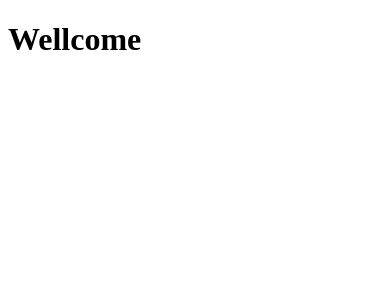
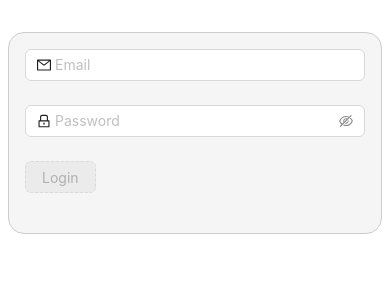
Before and after one commit to bilalabdelkadir/condigital-client, a React (Vite) app: page / in a window 390 px wide. Shown: the top 300 px of the page. Built offline with nearby package versions, Linux system fonts and the light colour scheme.

Commit message:
feat: added register and login components

```diff
--- a/package.json
+++ b/package.json
@@ -10,6 +10,7 @@
     "preview": "vite preview"
   },
   "dependencies": {
+    "@ant-design/icons": "^5.1.4",
     "@reduxjs/toolkit": "^1.9.5",
     "@types/react-redux": "^7.1.25",
     "@types/react-router-dom": "^5.3.3",
--- a/src/App.tsx
+++ b/src/App.tsx
@@ -1,8 +1,10 @@
+import Login from "./components/auth/Login/Login";
+
 function App() {
   return (
     <>
       <div>
-        <h1>Wellcome</h1>
+        <Login />
       </div>
     </>
   );
--- /dev/null
+++ b/src/components/auth/Login/Login.module.css
@@ -0,0 +1,42 @@
+.form-container {
+  border: 1px solid #ccc;
+  padding: 36px 16px;
+  max-width: 50%;
+  margin-left: auto;
+  margin-right: auto;
+  max-height: 80vh;
+  border-radius: 1rem;
+  margin-top: 5rem;
+  background-color: rgb(245, 245, 245);
+}
+
+.form-container .ant-form-item:last-child {
+  display: flex;
+  justify-content: center;
+}
+
+@media screen and (max-width: 768px) {
+  .form-container {
+    max-width: 90%;
+    margin-top: 3rem;
+    padding: 24px;
+  }
+}
+
+@media screen and (max-width: 480px) {
+  .form-container {
+    max-width: 100%;
+    margin-top: 2rem;
+    padding: 16px;
+  }
+}
+
+.btn-class {
+  margin: 0 auto;
+  padding: 0 1rem;
+}
+
+.btn-class.ant-btn[disabled] {
+  background-color: #ddd; /* Update with desired color */
+  color: #999; /* Update with desired color */
+}
--- /dev/null
+++ b/src/components/auth/Login/Login.tsx
@@ -0,0 +1,67 @@
+import React, { useEffect, useState } from "react";
+import { LockOutlined, MailOutlined } from "@ant-design/icons";
+import { Button, Form, Input } from "antd";
+import Styles from "./Login.module.css";
+
+const Login: React.FC = () => {
+  const [form] = Form.useForm();
+  const [, forceUpdate] = useState({});
+
+  useEffect(() => {
+    forceUpdate({});
+  }, []);
+
+  const onFinish = (values: any) => {
+    console.log("Finish:", values);
+  };
+
+  return (
+    <Form
+      form={form}
+      name="horizontal_login"
+      layout="vertical"
+      onFinish={onFinish}
+      className={Styles["form-container"]}
+    >
+      <Form.Item
+        name="email"
+        rules={[
+          { required: true, message: "Please enter your email" },
+          { type: "email", message: "Please enter a valid email" },
+        ]}
+      >
+        <Input
+          prefix={<MailOutlined className="site-form-item-icon" />}
+          placeholder="Email"
+        />
+      </Form.Item>
+      <Form.Item
+        name="password"
+        rules={[{ required: true, message: "Please enter your password" }]}
+      >
+        <Input.Password
+          prefix={<LockOutlined className="site-form-item-icon" />}
+          placeholder="Password"
+        />
+      </Form.Item>
+      <Form.Item shouldUpdate>
+        {() => (
+          <Button
+            type="dashed"
+            htmlType="submit"
+            disabled={
+              !form.isFieldsTouched(true) ||
+              !!form.getFieldsError().filter(({ errors }) => errors.length)
+                .length
+            }
+            className={Styles["btn-class"]}
+          >
+            Login
+          </Button>
+        )}
+      </Form.Item>
+    </Form>
+  );
+};
+
+export default Login;
--- /dev/null
+++ b/src/components/auth/Register/Register.module.css
@@ -0,0 +1,42 @@
+.form-container {
+  border: 1px solid #ccc;
+  padding: 36px 16px;
+  max-width: 50%;
+  margin-left: auto;
+  margin-right: auto;
+  max-height: 80vh;
+  border-radius: 1rem;
+  margin-top: 5rem;
+  background-color: rgb(245, 245, 245);
+}
+
+.form-container .ant-form-item:last-child {
+  display: flex;
+  justify-content: center;
+}
+
+@media screen and (max-width: 768px) {
+  .form-container {
+    max-width: 90%;
+    margin-top: 3rem;
+    padding: 24px;
+  }
+}
+
+@media screen and (max-width: 480px) {
+  .form-container {
+    max-width: 100%;
+    margin-top: 2rem;
+    padding: 16px;
+  }
+}
+
+.btn-class {
+  margin: 0 auto;
+  padding: 0 1rem;
+}
+
+.btn-class.ant-btn[disabled] {
+  background-color: #ddd; /* Update with desired color */
+  color: #999; /* Update with desired color */
+}
```
Also changed, not shown: src/components/auth/Register/Register.tsx (added, +105 -0 lines), 1 other file (tests, documents, lock files or other folders).
